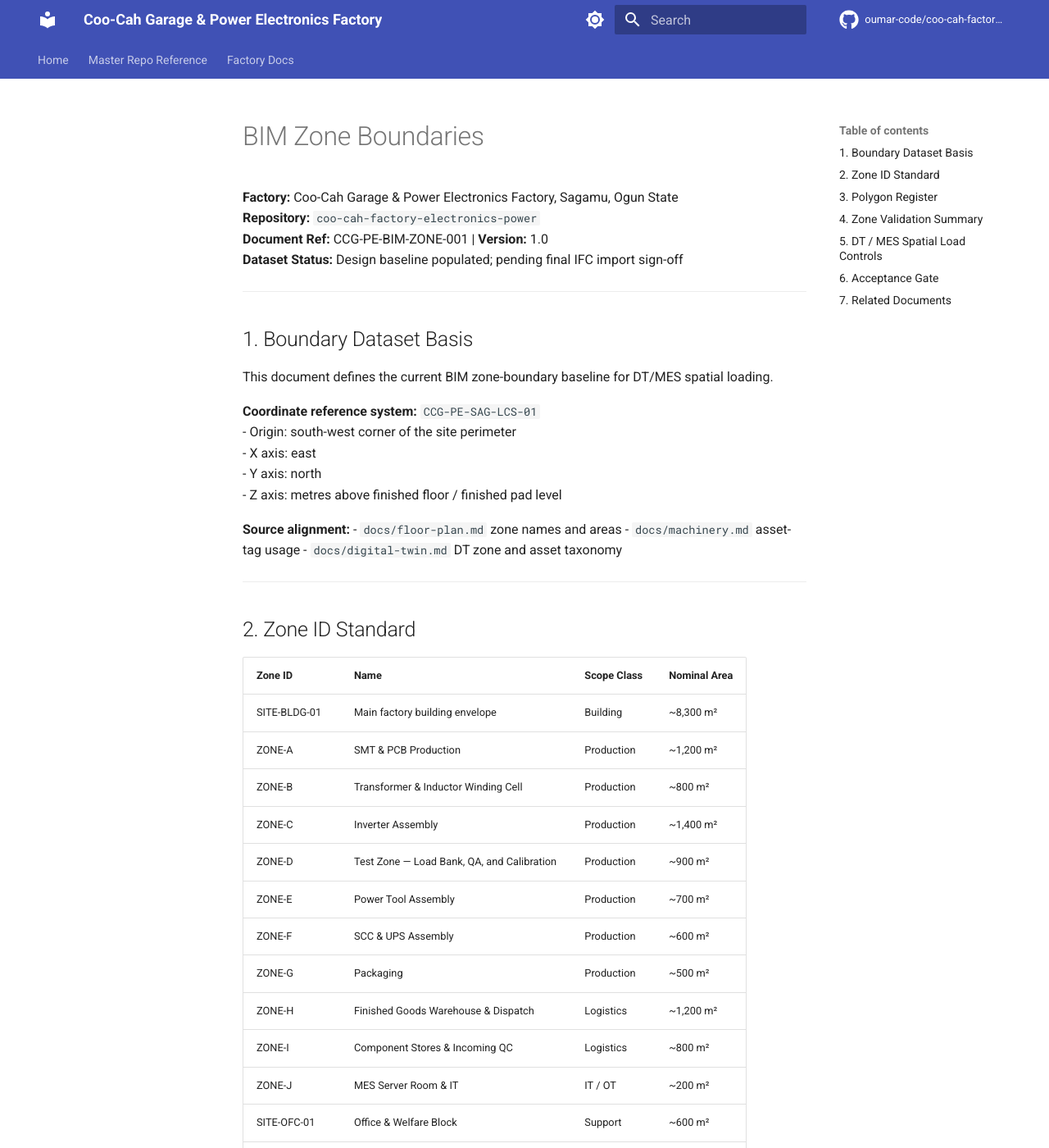
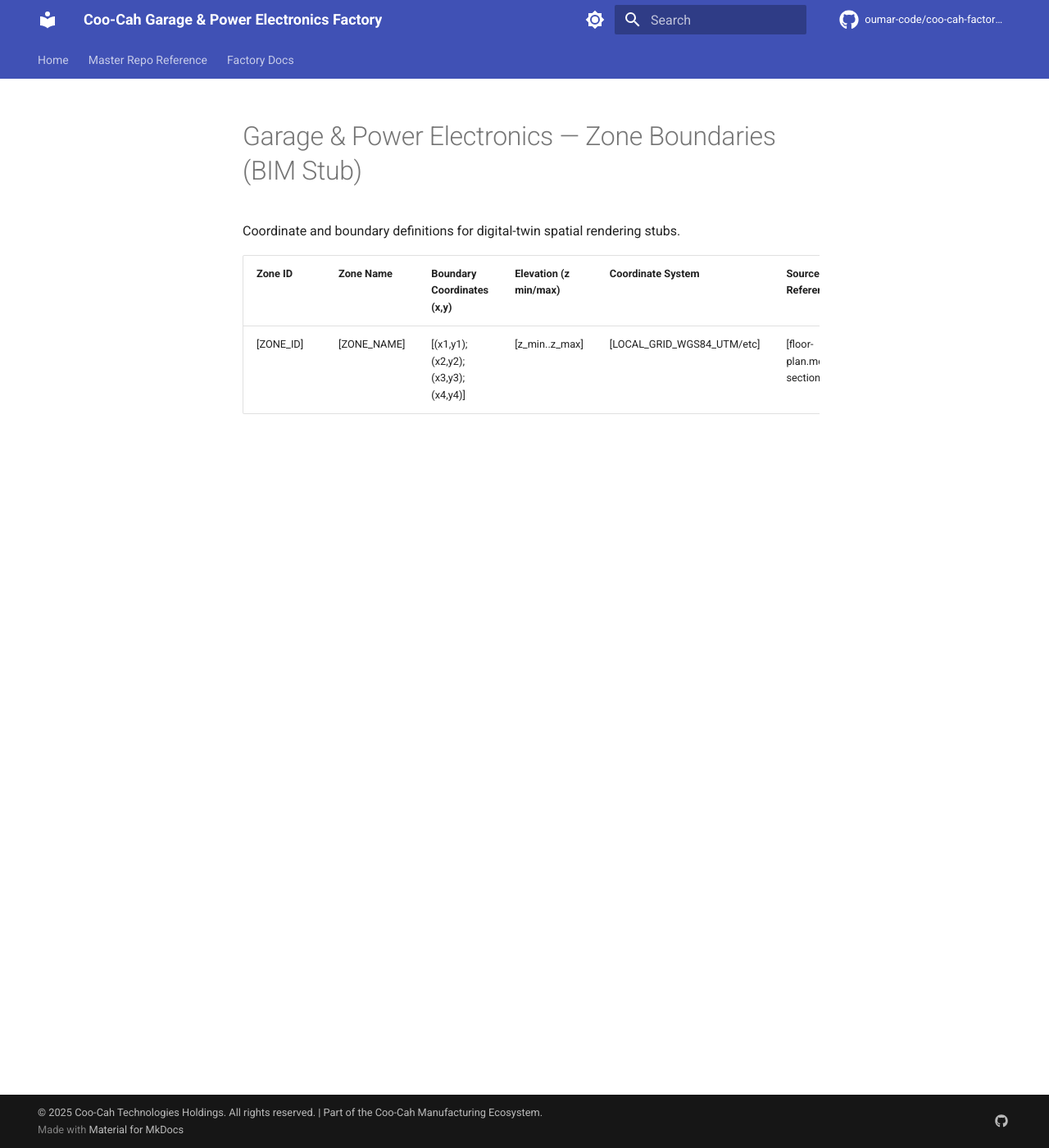
Before and after one commit to oumar-code/coo-cah-factory-electronics-power, an MkDocs documentation site: the page built from docs/bim/zone-boundaries.md, in a window 1280 px wide and 1400 px high. Shown: the whole window at 82% size. Built offline with MkDocs 1.6.1 and Material for MkDocs 9.7.7, drawn with Linux system fonts in a browser that asks for light colours; comment, search, counter and statistics services are not loaded; some of the changed text lies outside the part shown.

Commit message:
blueprint-sync: update docs/bim/zone-boundaries.md (template v1.0 alignment)

```diff
--- a/docs/bim/zone-boundaries.md
+++ b/docs/bim/zone-boundaries.md
@@ -1,112 +1,7 @@
-# BIM Zone Boundaries
+# Garage & Power Electronics — Zone Boundaries (BIM Stub)
 
-**Factory:** Coo-Cah Garage & Power Electronics Factory, Sagamu, Ogun State
-**Repository:** `coo-cah-factory-electronics-power`
-**Document Ref:** CCG-PE-BIM-ZONE-001 | **Version:** 1.0
-**Dataset Status:** Design baseline populated; pending final IFC import sign-off
+Coordinate and boundary definitions for digital-twin spatial rendering stubs.
 
----
-
-## 1. Boundary Dataset Basis
-
-This document defines the current BIM zone-boundary baseline for DT/MES spatial loading.
-
-**Coordinate reference system:** `CCG-PE-SAG-LCS-01`
-- Origin: south-west corner of the site perimeter
-- X axis: east
-- Y axis: north
-- Z axis: metres above finished floor / finished pad level
-
-**Source alignment:**
-- `docs/floor-plan.md` zone names and areas
-- `docs/machinery.md` asset-tag usage
-- `docs/digital-twin.md` DT zone and asset taxonomy
-
----
-
-## 2. Zone ID Standard
-
-| Zone ID | Name | Scope Class | Nominal Area |
-|---|---|---|---|
-| SITE-BLDG-01 | Main factory building envelope | Building | ~8,300 m² |
-| ZONE-A | SMT & PCB Production | Production | ~1,200 m² |
-| ZONE-B | Transformer & Inductor Winding Cell | Production | ~800 m² |
-| ZONE-C | Inverter Assembly | Production | ~1,400 m² |
-| ZONE-D | Test Zone — Load Bank, QA, and Calibration | Production | ~900 m² |
-| ZONE-E | Power Tool Assembly | Production | ~700 m² |
-| ZONE-F | SCC & UPS Assembly | Production | ~600 m² |
-| ZONE-G | Packaging | Production | ~500 m² |
-| ZONE-H | Finished Goods Warehouse & Dispatch | Logistics | ~1,200 m² |
-| ZONE-I | Component Stores & Incoming QC | Logistics | ~800 m² |
-| ZONE-J | MES Server Room & IT | IT / OT | ~200 m² |
-| SITE-OFC-01 | Office & Welfare Block | Support | ~600 m² |
-| SITE-BESS-01 | BESS pad | Energy | ~300 m² |
-| SITE-GEN-01 | Generator house | Energy | ~200 m² |
-| SITE-LOAD-01 | Loading bay and dock apron | Logistics | ~900 m² |
-| SITE-SOLAR-01 | Ground-mount solar array + car-park canopy | Energy | ~4,400 m² |
-
----
-
-## 3. Polygon Register
-
-All polygons are listed clockwise in site-local coordinates `(x,y,z)`.
-
-| Zone ID | Polygon Vertices | Area Basis | Adjacent / Interface Zones |
-|---|---|---|---|
-| SITE-BLDG-01 | `(20,20,0) (120,20,0) (120,103,0) (20,103,0)` | Building envelope | All internal production/logistics zones |
-| ZONE-A | `(20,53,0) (44,53,0) (44,103,0) (20,103,0)` | 24 m × 50 m = 1,200 m² | ZONE-B, ZONE-F, ZONE-I |
-| ZONE-B | `(44,53,0) (60,53,0) (60,103,0) (44,103,0)` | 16 m × 50 m = 800 m² | ZONE-A, ZONE-C |
-| ZONE-C | `(60,53,0) (88,53,0) (88,103,0) (60,103,0)` | 28 m × 50 m = 1,400 m² | ZONE-B, ZONE-D, ZONE-F |
-| ZONE-D | `(88,53,0) (106,53,0) (106,103,0) (88,103,0)` | 18 m × 50 m = 900 m² | ZONE-C, ZONE-E, ZONE-G |
-| ZONE-E | `(106,53,0) (120,53,0) (120,103,0) (106,103,0)` | 14 m × 50 m = 700 m² | ZONE-D |
-| ZONE-F | `(20,20,0) (38.2,20,0) (38.2,53,0) (20,53,0)` | 18.2 m × 33 m ≈ 600.6 m² | ZONE-A, ZONE-G |
-| ZONE-G | `(38.2,20,0) (53.4,20,0) (53.4,53,0) (38.2,53,0)` | 15.2 m × 33 m ≈ 501.6 m² | ZONE-F, ZONE-H, ZONE-D |
-| ZONE-H | `(53.4,20,0) (89.8,20,0) (89.8,53,0) (53.4,53,0)` | 36.4 m × 33 m ≈ 1,201.2 m² | ZONE-G, ZONE-I, SITE-LOAD-01 |
-| ZONE-I | `(89.8,20,0) (114,20,0) (114,53,0) (89.8,53,0)` | 24.2 m × 33 m ≈ 798.6 m² | ZONE-H, ZONE-J, ZONE-A |
-| ZONE-J | `(114,20,0) (120,20,0) (120,53,0) (114,53,0)` | 6 m × 33 m = 198 m² | ZONE-I |
-| SITE-OFC-01 | `(5,76,0) (17,76,0) (17,96,0) (5,96,0)` | 12 m × 20 m = 240 m² core block; office plot reserved to ~600 m² | SITE-BLDG-01 |
-| SITE-BESS-01 | `(5,44,0.15) (18,44,0.15) (18,58,0.15) (5,58,0.15)` | 13 m × 14 m = 182 m² active pad; fenced compound reserved to ~300 m² | SITE-BLDG-01 |
-| SITE-GEN-01 | `(5,20,0.15) (18,20,0.15) (18,34,0.15) (5,34,0.15)` | 13 m × 14 m = 182 m² active pad; fuel / service apron included in ~200 m² | SITE-BLDG-01 |
-| SITE-LOAD-01 | `(125,20,0) (170,20,0) (170,40,0) (125,40,0)` | 45 m × 20 m = 900 m² | ZONE-H |
-| SITE-SOLAR-01 | `(125,50,0) (180,50,0) (180,120,0) (125,120,0)` | 55 m × 70 m = 3,850 m² active field; canopy and access lanes extend reserved scope to ~4,400 m² | SITE-BLDG-01 |
-
----
-
-## 4. Zone Validation Summary
-
-| Check | Result | Notes |
-|---|---|---|
-| Zone ID uniqueness | Pass | No duplicate zone identifiers |
-| Polygon closure | Pass | Every zone defined as a closed polygon |
-| Overlap check | Pass | No planned-zone overlaps in the design baseline |
-| Adjacency consistency | Pass | Shared edges align with floor-plan flow logic |
-| Coverage of in-scope areas | Pass | All production, logistics, IT, and site energy areas represented |
-| IFC load sign-off | Pending | Final IFC issue package and walkdown sign-off still required |
-
----
-
-## 5. DT / MES Spatial Load Controls
-
-1. No partial upload is allowed for ZONE-A through ZONE-J.
-2. Zone IDs in the DT/MES loader must exactly match this register.
-3. Anchor loads from `asset-anchors.md` must fail if their zone ID is absent from this dataset.
-4. Any IFC refresh must preserve existing IDs or issue a controlled supersession note.
-
----
-
-## 6. Acceptance Gate
-
-This document is ready for operational closure when:
-
-- IFC polygons are imported without geometry errors,
-- a site walkdown confirms physical correspondence,
-- and Digital Twin + MES owners sign the production spatial baseline.
-
----
-
-## 7. Related Documents
-
-- [Full Readiness Register](../readiness-register.md)
-- [Factory Floor Plan](../floor-plan.md)
-- [BIM Asset Anchors](./asset-anchors.md)
-- [Digital Twin](../digital-twin.md)
+| Zone ID | Zone Name | Boundary Coordinates (x,y) | Elevation (z min/max) | Coordinate System | Source Reference |
+|---------|-----------|----------------------------|------------------------|------------------|------------------|
+| [ZONE_ID] | [ZONE_NAME] | [(x1,y1);(x2,y2);(x3,y3);(x4,y4)] | [z_min..z_max] | [LOCAL_GRID_WGS84_UTM/etc] | [floor-plan.md section] |
```
